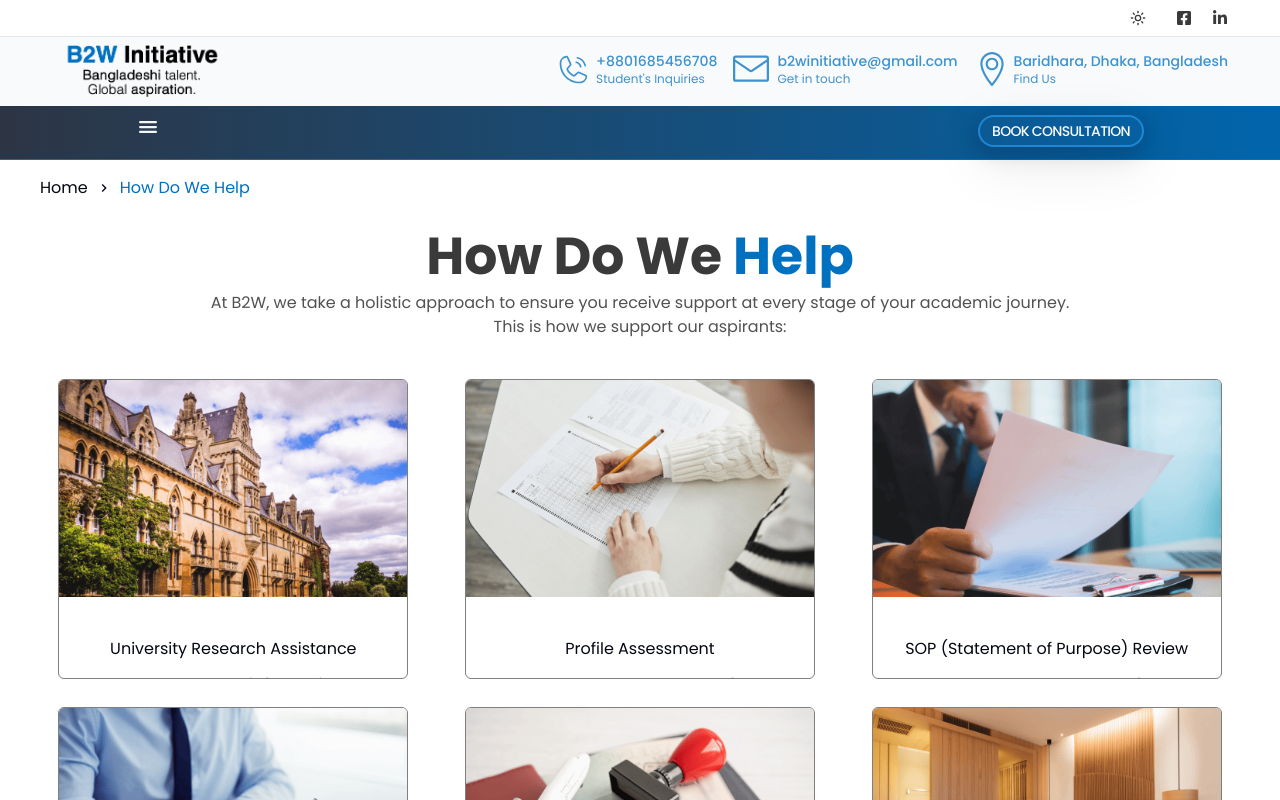
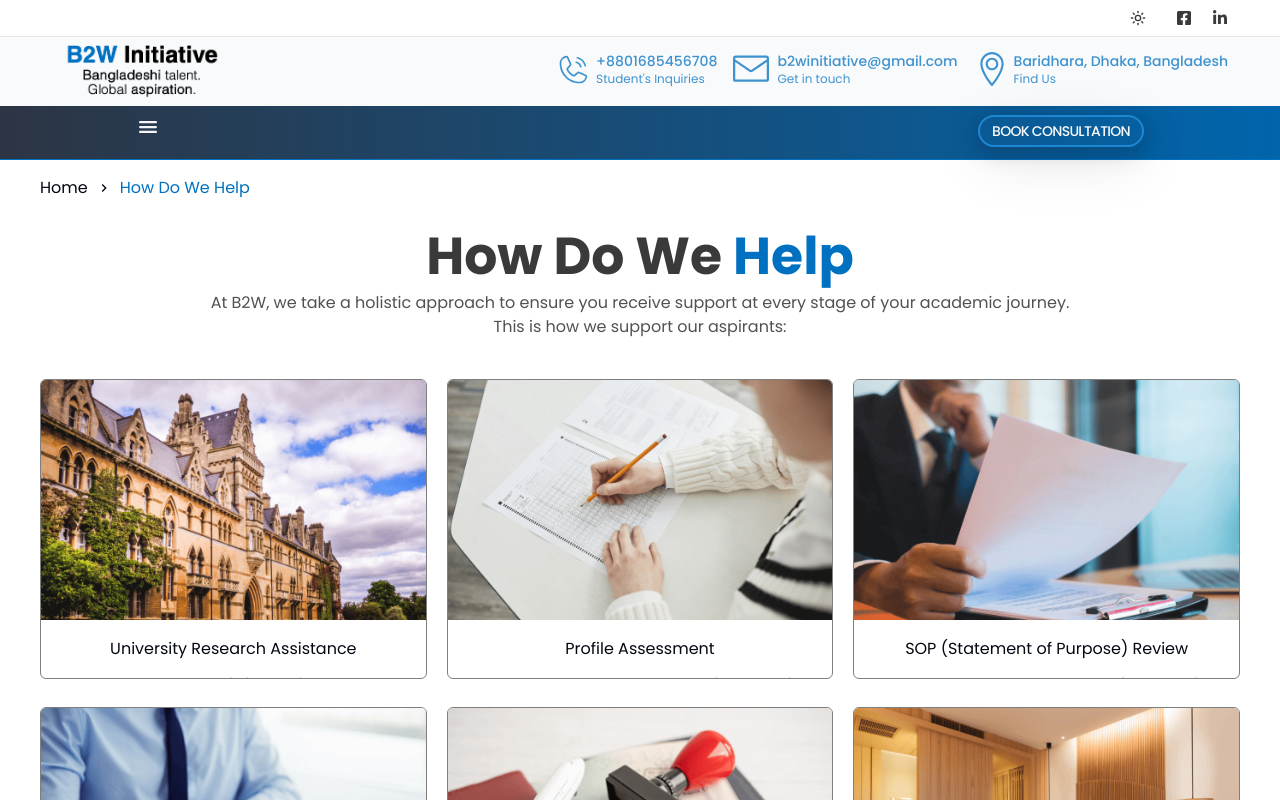
Before and after one commit to wpseemol/b2wi-development, a Next.js app: page /how-do-we-help in a window 1280 px wide. Shown: the top 800 px of the page. Built offline with nearby package versions, Linux system fonts and the light colour scheme.

Commit message:
brak point some easho solve

```diff
--- a/app/how-do-we-help/_components/help-category-card.tsx
+++ b/app/how-do-we-help/_components/help-category-card.tsx
@@ -8,7 +8,7 @@ export default function HelpCategoryCard({
 }) {
     return (
         <div className="relative flex justify-center group/a">
-            <div className="group border border-black/50 rounded-md hover:shadow-[0_3px_10px_rgb(0,0,0,0.2)] duration-200 relative 2xl:h-[265px] sm:h-[300px] h-[240px] hover:h-fit overflow-hidden max-w-[305px] sm:max-w-[380px] md:max-w-[350px]">
+            <div className="group border border-black/50 rounded-md hover:shadow-[0_3px_10px_rgb(0,0,0,0.2)] duration-200 relative 2xl:h-[265px] sm:h-[300px] h-[240px] hover:h-fit overflow-hidden max-w-[305px] sm:max-w-[380px] md:max-w-[350px] lg:max-w-[390px]">
                 <figure>
                     <Image
                         src={`/images/how-does-help/${content.imageUrl}`}
```
